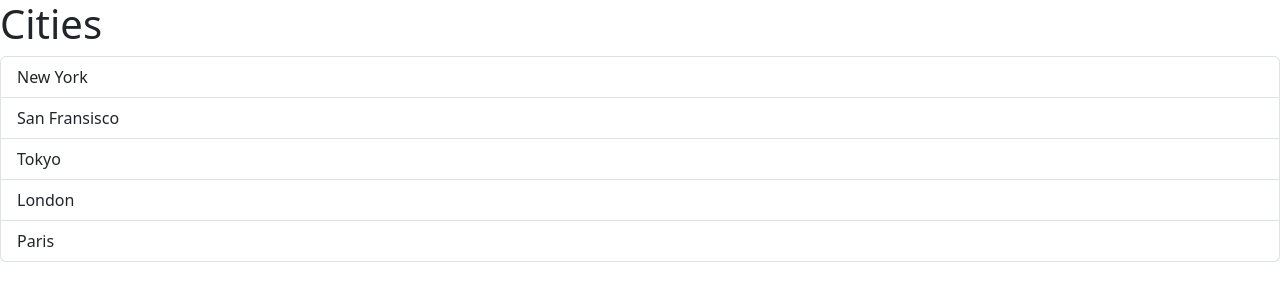
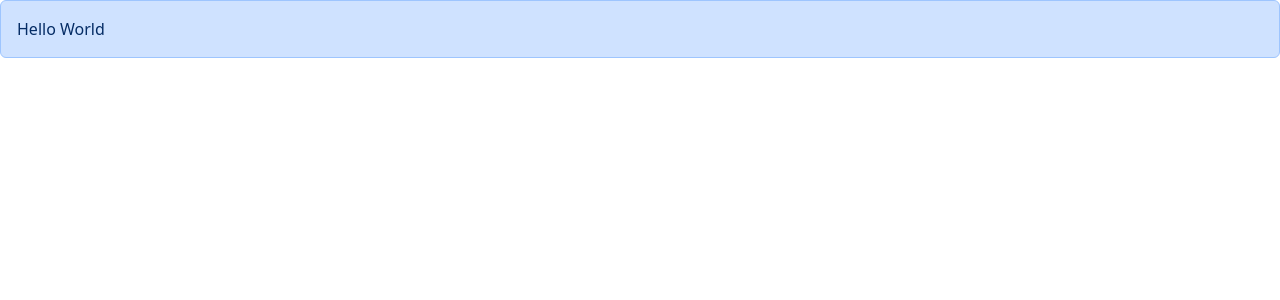
Before and after one commit to Lewis-mbui/mosh-react-course, a React app: page / in a window 1280 px wide. Shown: the top 300 px of the page. Built offline with nearby package versions, Linux system fonts and the light colour scheme; the HTML template or start-up script is replaced by a standard one.

Commit message:
learn how to pass children to a component

```diff
--- a/src/App.tsx
+++ b/src/App.tsx
@@ -1,19 +1,11 @@
-import ListGroup from "./components/03-PropsFunctions";
+import Alert from "./components/04-PassingChildren";
 
 function App() {
-  let items = ["New York", "San Fransisco", "Tokyo", "London", "Paris"];
-
-  const handleSelectItem = (item: string) => {
-    console.log(item);
-  };
-
   return (
     <div>
-      <ListGroup
-        items={items}
-        heading="Cities"
-        onSelectItem={handleSelectItem}
-      />
+      <Alert>
+        Hello <span>World</span>
+      </Alert>
     </div>
   );
 }
--- /dev/null
+++ b/src/components/04-PassingChildren.tsx
@@ -0,0 +1,11 @@
+import type { ReactNode } from "react";
+
+interface Props {
+  children: ReactNode;
+}
+
+const Alert = ({ children }: Props) => {
+  return <div className="alert alert-primary">{children}</div>;
+};
+
+export default Alert;
```
